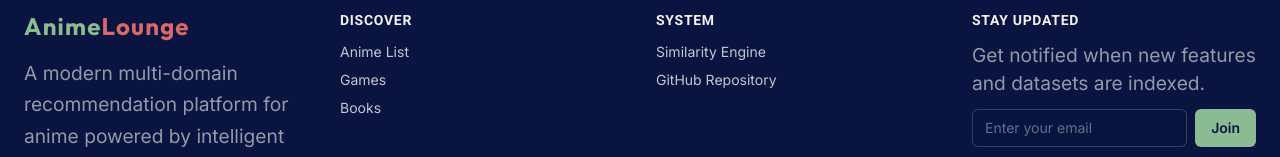
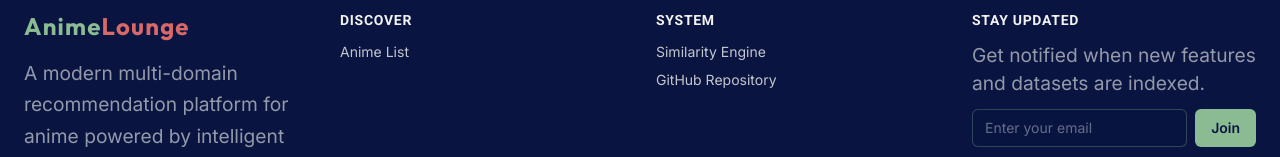
Before and after one commit to Apfirebolt/anime_recommendation_frontend, a Next.js app: page / in a window 1280 px wide. Shown: the part 1500-1657 px from the top of the page. Built offline with nearby package versions, Linux system fonts and the light colour scheme.

Commit message:
fix: minor url related issues

```diff
--- a/src/components/Footer.jsx
+++ b/src/components/Footer.jsx
@@ -30,16 +30,6 @@ const Footer = () => {
               <li>
                 <Link href="/anime" className="hover:text-anime-sage transition-colors">
                   Anime List
-                </Link>
-              </li>
-              <li>
-                <Link href="/games" className="hover:text-anime-sage transition-colors">
-                  Games
-                </Link>
-              </li>
-              <li>
-                <Link href="/books" className="hover:text-anime-sage transition-colors">
-                  Books
                 </Link>
               </li>
             </ul>
```
